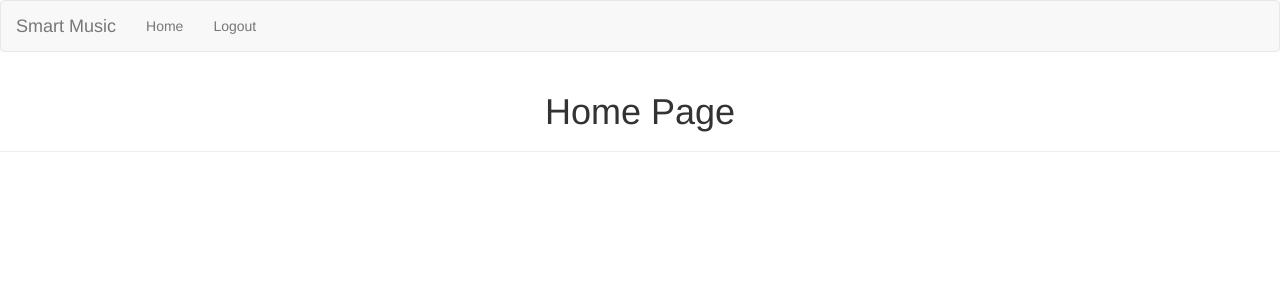
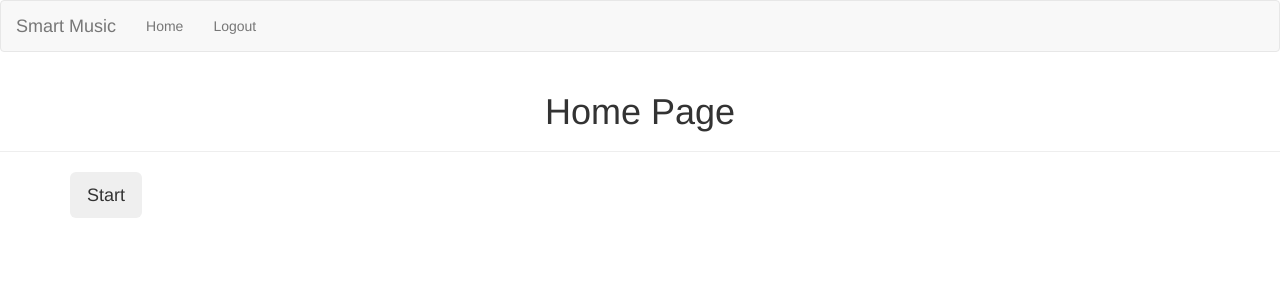
Before and after one commit to tshin7/smart-music, a Node server app: page /home in a window 1280 px wide. Shown: the top 300 px of the page. Run offline with Node 20, Linux system fonts and the light colour scheme; some libraries are stand-ins or nearby versions.

Commit message:
Add controller to home.ejs to make buttons show/hide appropriate buttons when clicked

```diff
--- /dev/null
+++ b/client/controllers/home.js
@@ -0,0 +1,41 @@
+'use strict';
+
+(function () {
+
+
+})();
+
+function handleStartClick() {
+  $.get('/start', function(data) {
+    console.log(data);
+    $('#start-button').hide();
+    $('#stop-button').show();
+  });
+};
+
+function handlePlayClick() {
+  $.get('/play', function(data) {
+    console.log(data);
+    $('#play-button').hide();
+    $('#add-instrument-button').hide();
+    $('#stop-button').show();
+  });
+};
+
+function handleStopClick() {
+  $.get('/stop', function(data) {
+    console.log(data);
+    $('#stop-button').hide();
+    $('#play-button').show();
+    $('#add-instrument-button').show();
+  });
+};
+
+function handleAddInstrumentClick() {
+  $.get('/add-instrument', function(data) {
+    console.log(data);
+    $('#play-button').hide();
+    $('#add-instrument-button').hide();
+    $('#stop-button').show();
+  });
+};
--- a/client/views/pages/home.ejs
+++ b/client/views/pages/home.ejs
@@ -14,8 +14,13 @@
   </header>
   <main>
     <div class="container">
-
+      <button id="start-button" class="btn btn-lg" onclick="handleStartClick()">Start</button>
+      <button id="play-button" class="btn btn-lg" style="display: none;" onclick="handlePlayClick()">Play</button>
+      <button id="stop-button" class="btn btn-lg" style="display: none;" onclick="handleStopClick()">Stop</button>
+      <button id="add-instrument-button" class="btn btn-lg" style="display: none;" onclick="handleAddInstrumentClick()">Add Instrument</button>
     </div>
   </main>
+  <script src="https://code.jquery.com/jquery-3.2.1.min.js" integrity="sha256-hwg4gsxgFZhOsEEamdOYGBf13FyQuiTwlAQgxVSNgt4=" crossorigin="anonymous"></script>
+  <script type="text/javascript" src="/controllers/home.js"></script>
 </body>
 </html>
--- a/server/server.js
+++ b/server/server.js
@@ -46,7 +46,9 @@ const configureServer = (app, passport) => {
   app.use('/controllers', express.static(path.resolve(__dirname, '../client/controllers')));
 
   app.get('/', function(req, res) {
-    res.send('hello world');
+    res.render('home.ejs', {
+      user: req.user // get the user out of session and pass to template
+    });
   });
 
   app.get('/home', function(req, res) {
@@ -69,7 +71,7 @@ const configureServer = (app, passport) => {
 
   app.get('/play', function(req, res) {
     pyshell.send('play');
-    res.send('Play')
+    res.send('Play');
   });
 
   app.get('/stop', function(req, res) {
```
